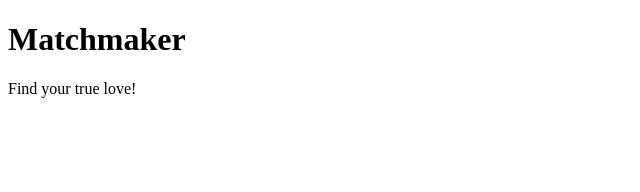
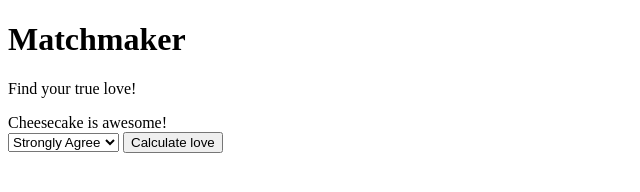
Before and after one commit to savannah7704/Matchmaker-ss, a plain HTML site: page index.html in a window 1280 px wide. Shown: the whole page, without its empty margins (0-640 px from the left). Drawn offline with Linux system fonts and the light colour scheme.

Commit message:
Update files.

```diff
--- a/index.html
+++ b/index.html
@@ -6,5 +6,28 @@
 <body>
 <h1>Matchmaker</h1>
 <p>Find your true love!</p>
+
+<label>
+    Cheesecake is awesome!
+</label>
+<br>
+
+
+<select id = "Q1">
+    <option value = "5">Strongly Agree</option>
+</select>
+
+<button onclick= "calculateLove()">
+    Calculate love
+</button>
+
+<script>
+    console.log("Starting")
+
+    function calculateLove() {
+        console.log("Calculating love")
+    }
+</script>
+
 </body>
 </html>
```
